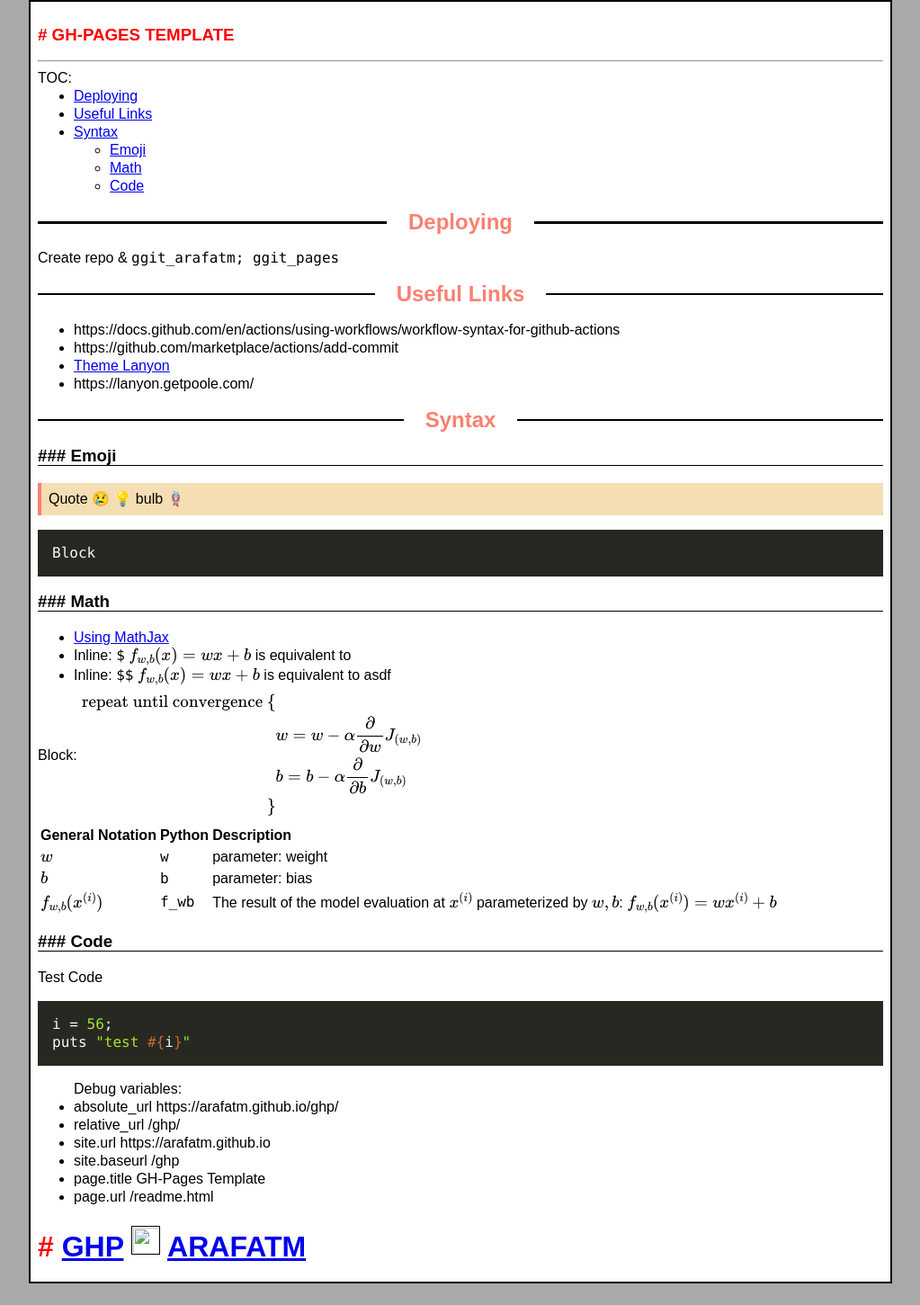
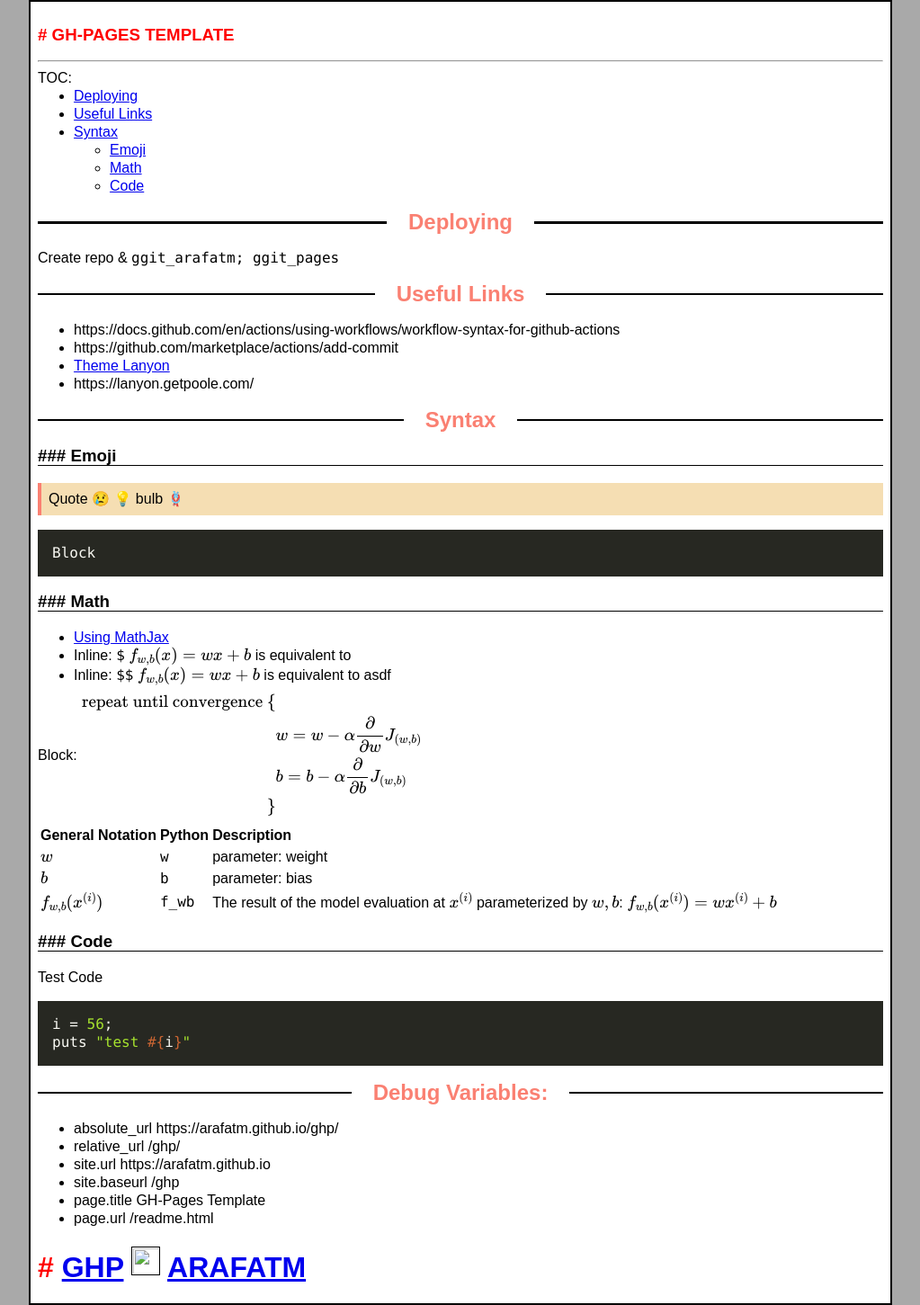
Before and after one commit to arafatm/ghp, a Jekyll site: the page built from readme.md, in a window 1280 px wide. Shown: the whole page at 90% size, without its empty margins (128-1151 px from the left). Built offline with Jekyll 4.4.1, drawn with Linux system fonts in a browser that asks for light colours; nearby versions of some CDN libraries; emoji names are drawn with the system emoji font; formulas are drawn with MathJax 3; before the commit the page ends 1427 px from its top, so only the background shows below that.

```diff
--- a/_layouts/page.html
+++ b/_layouts/page.html
@@ -27,5 +27,6 @@ layout: default
   <div class="post-content">
     {{ content }}
   </div>
+  <h2>Debug variables:</h2>
+  <ul><li>absolute_url {{ '/' | absolute_url }}</li> <li>relative_url {{ '/' " | relative_url }}</li> <li>site.url {{ site.url }}</li> <li>site.baseurl {{ site.baseurl }}</li> <li>page.title {{ page.title }}</li> <li>page.url {{ page.url}}</li> </ul>
 </article>
-<ul>Debug variables: <li>absolute_url {{ '/' | absolute_url }}</li> <li>relative_url {{ '/' " | relative_url }}</li> <li>site.url {{ site.url }}</li> <li>site.baseurl {{ site.baseurl }}</li> <li>page.title {{ page.title }}</li> <li>page.url {{ page.url}}</li> </ul>
```
